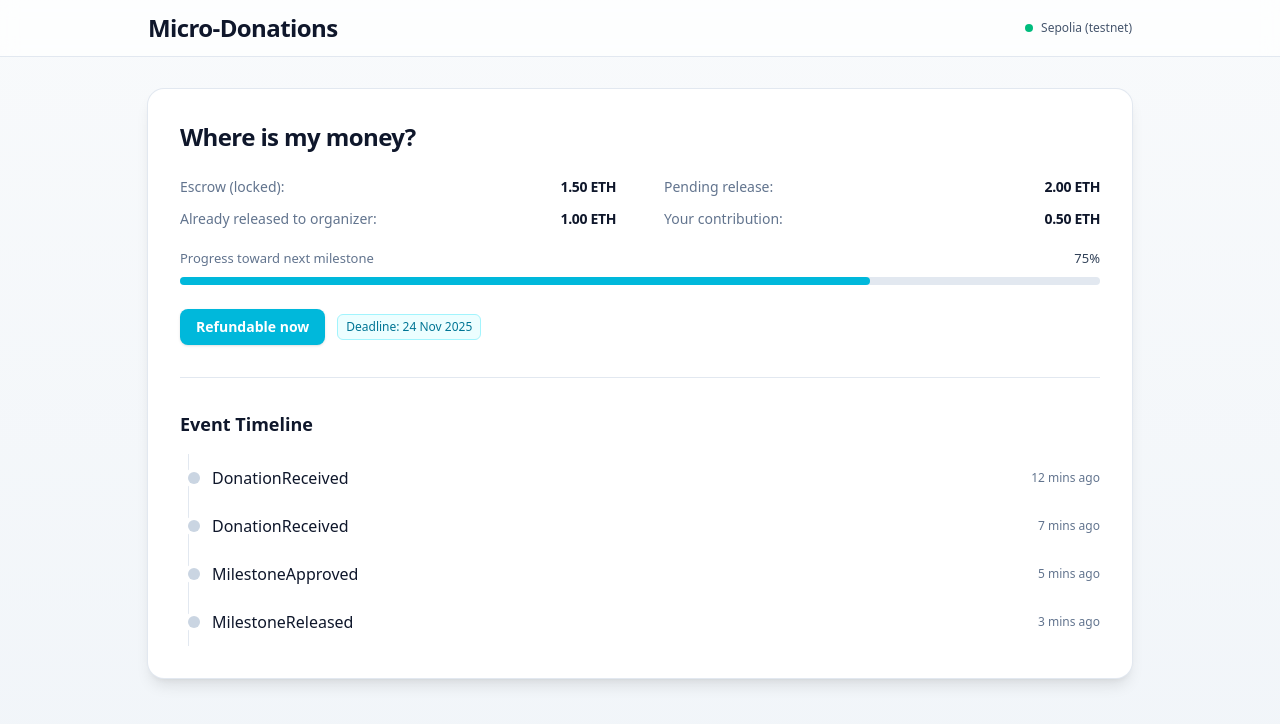
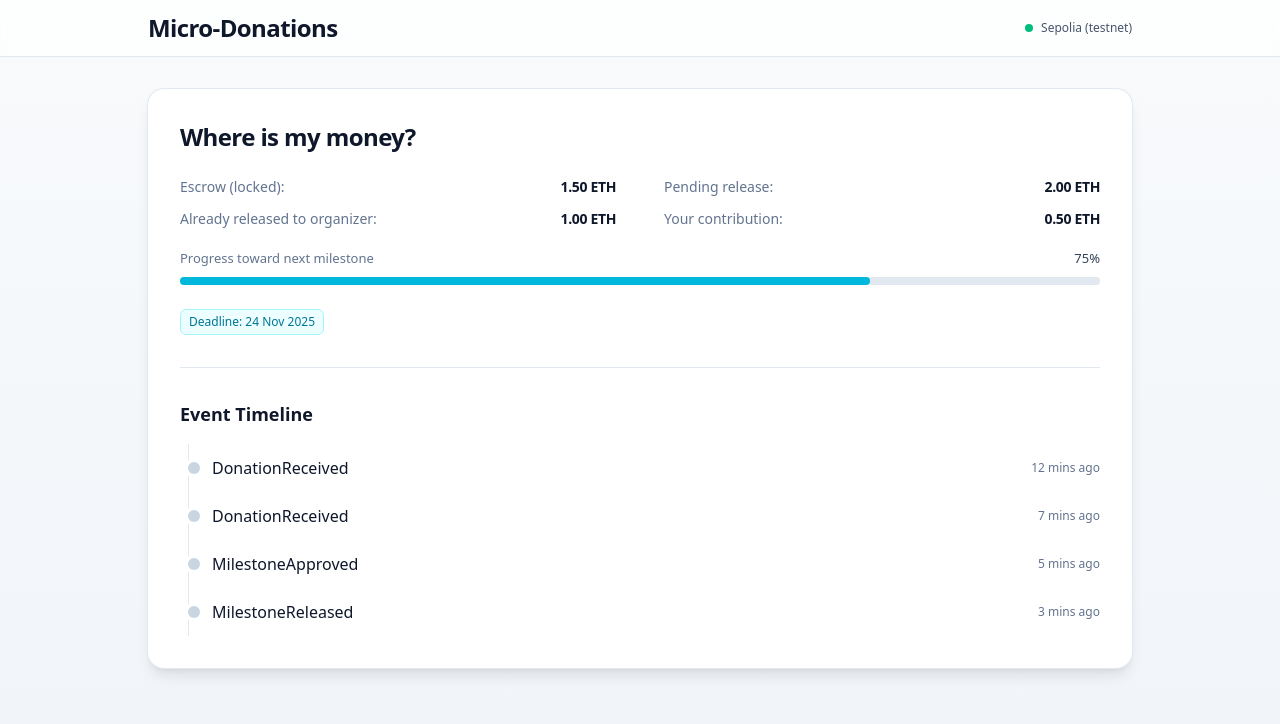
Before and after one commit to chennieee/IS4302-Donations, a React app in the folder frontend/: page / in a window 1280 px wide. Shown: the top 724 px of the page. Built offline with nearby package versions, Linux system fonts and the light colour scheme; the HTML template or start-up script is replaced by a standard one.

Commit message:
Update UI for Campaign page
removed irrelevant buttons

```diff
--- a/frontend/src/components/CampaignStatus.jsx
+++ b/frontend/src/components/CampaignStatus.jsx
@@ -1,4 +1,3 @@
-// src/components/CampaignStatus.jsx
 export default function CampaignStatus() {
   return (
     <section className="rounded-2xl bg-white shadow-lg ring-1 ring-slate-200 p-6 md:p-8">
@@ -28,11 +27,6 @@ export default function CampaignStatus() {
 
       {/* CTA row */}
       <div className="mt-6 flex flex-wrap items-center gap-3">
-        <button
-          className="inline-flex items-center justify-center rounded-lg bg-cyan-500 px-4 py-2 text-white text-sm font-semibold shadow-sm hover:bg-cyan-600 focus:outline-none focus-visible:ring-2 focus-visible:ring-cyan-400 active:bg-cyan-700 transition"
-        >
-          Refundable now
-        </button>
         <span className="text-xs font-medium text-cyan-700 bg-cyan-50 border border-cyan-200 rounded-md px-2 py-1">
             Deadline: 24 Nov 2025
         </span>
```
